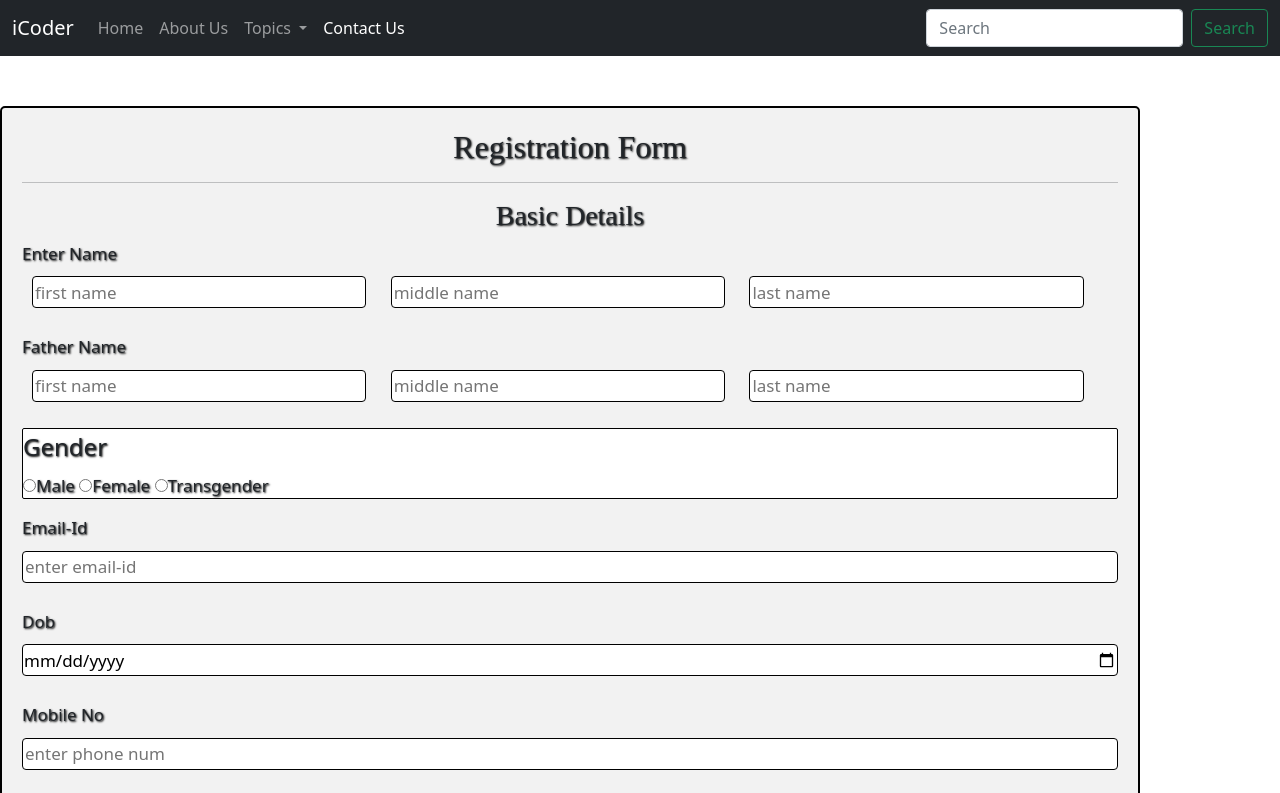
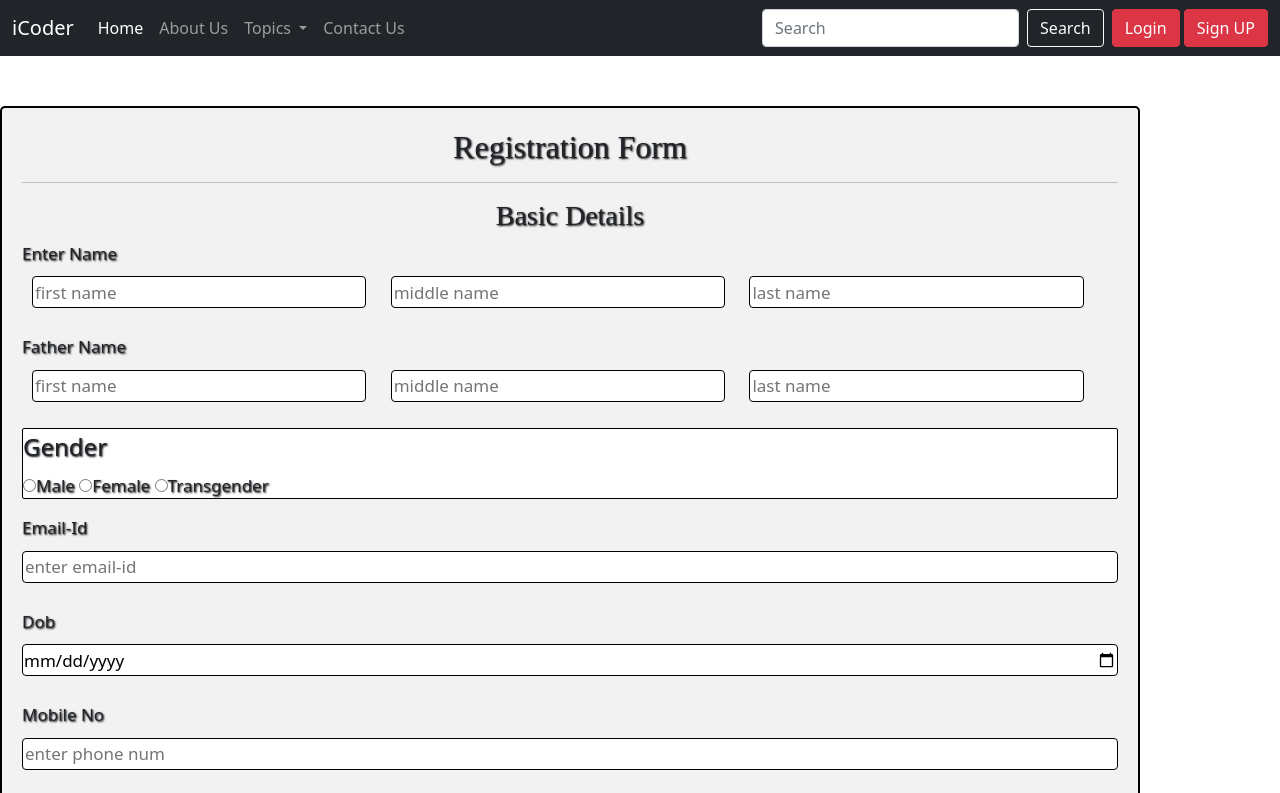
Before and after one commit to Moazzamparwez12345/bootstrapblog, a plain HTML site: page contact.html in a window 1280 px wide. Shown: the top 793 px of the page. Drawn offline with Linux system fonts and the light colour scheme.

Commit message:
Update contact.html

```diff
--- a/contact.html
+++ b/contact.html
@@ -9,25 +9,22 @@
     </head>
     <body>
 
-        <nav
-            class="navbar navbar-expand-lg navbar-dark bg-dark bg-body-tertiary">
+    <nav class="navbar navbar-expand-lg navbar-dark bg-dark bg-body-tertiary">
       <div class="container-fluid">
         <a class="navbar-brand" href="#">iCoder</a>
-                <button class="navbar-toggler" type="button"
-                    data-bs-toggle="collapse"
+        <button class="navbar-toggler" type="button" data-bs-toggle="collapse"
           data-bs-target="#navbarSupportedContent"
           aria-controls="navbarSupportedContent" aria-expanded="false"
           aria-label="Toggle navigation">
           <span class="navbar-toggler-icon"></span>
         </button>
-                <div class="collapse navbar-collapse"
-                    id="navbarSupportedContent">
+        <div class="collapse navbar-collapse" id="navbarSupportedContent">
           <ul class="navbar-nav me-auto mb-2 mb-lg-0">
             <li class="nav-item">
-                            <a class="nav-link " aria-current="page" href="/">Home</a>
+              <a class="nav-link active" aria-current="page" href="/bootstrapblog/">Home</a>
             </li>
             <li class="nav-item">
-                            <a class="nav-link " href="/about.html">About Us</a>
+              <a class="nav-link" href="/bootstrapblog/about.html">About Us</a>
             </li>
             <li class="nav-item dropdown">
               <a class="nav-link dropdown-toggle" href="#"
@@ -37,24 +34,27 @@
               </a>
               <ul class="dropdown-menu">
                 <li><a class="dropdown-item" href="#">Technology</a></li>
-                                <li><a class="dropdown-item" href="#">Web
-                                        Technology</a></li>
+                <li><a class="dropdown-item" href="#">Web Technology</a></li>
                 <li><hr class="dropdown-divider"></li>
                 <li><a class="dropdown-item" href="#">Support</a></li>
-                                <li><a class="dropdown-item" href="#">Write
-                                        About Us</a></li>
+                <li><a class="dropdown-item" href="#">Write About Us</a></li>
               </ul>
             </li>
             <li class="nav-item">
-                            <a class="nav-link active" href="/contact.html">Contact
-                                Us</a>
+              <a class="nav-link" href="/bootstrapblog/contact.html">Contact Us</a>
             </li>
           </ul>
-                    <form class="d-flex" role="search">
-                        <input class="form-control me-2" type="search"
-                            placeholder="Search" aria-label="Search">
-                        <button class="btn btn-outline-success" type="submit">Search</button>
+          <form class="d-flex mx-2" role="search">
+            <input class="form-control me-2" type="search" placeholder="Search"
+              aria-label="Search">
+            <button class="btn btn-outline-light" type="submit">Search</button>
           </form>
+          <div class="mx2">
+            <button class="btn btn-danger" data-bs-toggle="modal"
+              data-bs-target="#loginModal">Login</button>
+            <button class="btn btn-danger" data-bs-toggle="modal"
+              data-bs-target="#signupModal">Sign UP</button>
+          </div>
         </div>
       </div>
     </nav>
```
Lines whose indentation alone changed are shown as unchanged.
